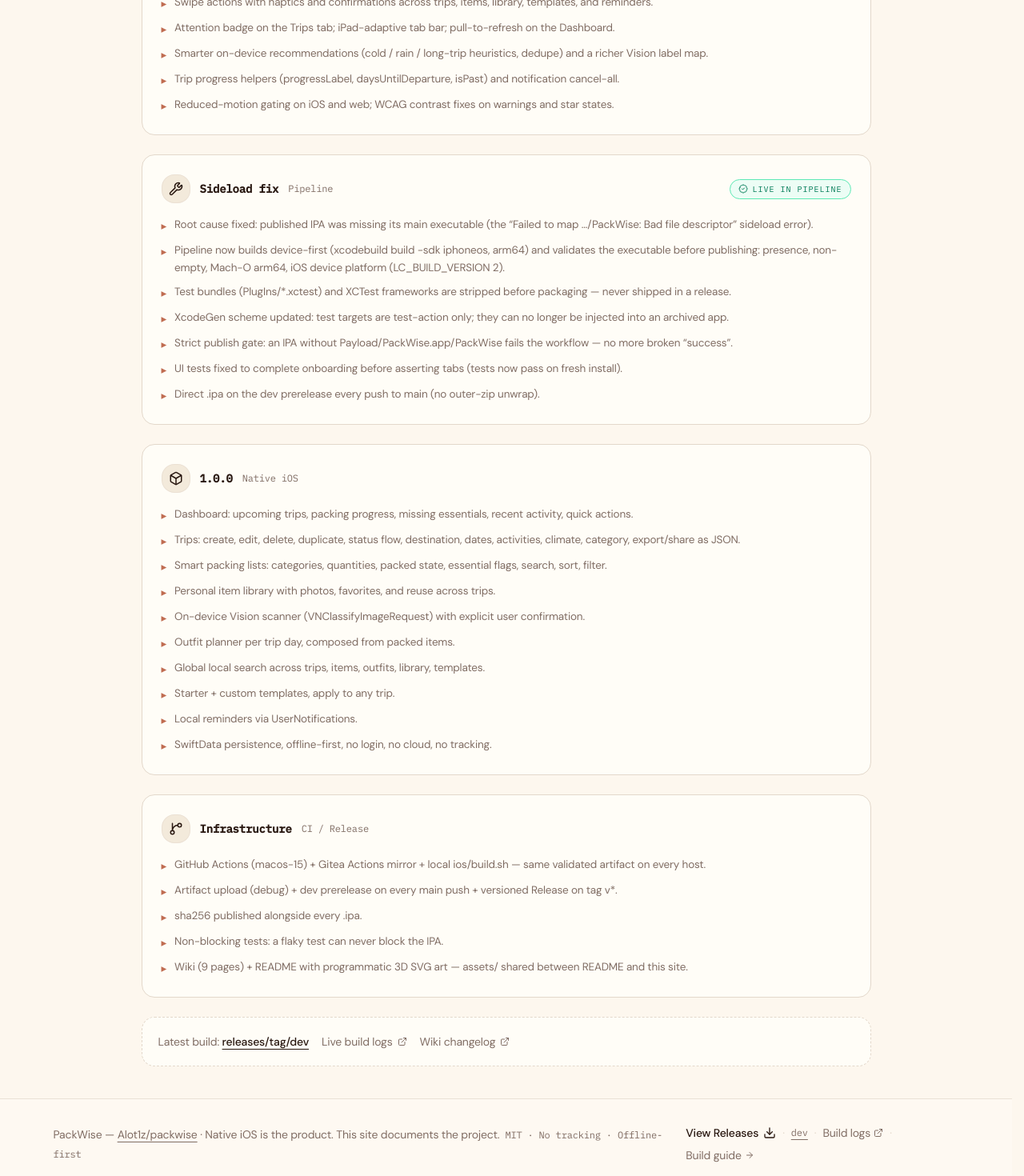
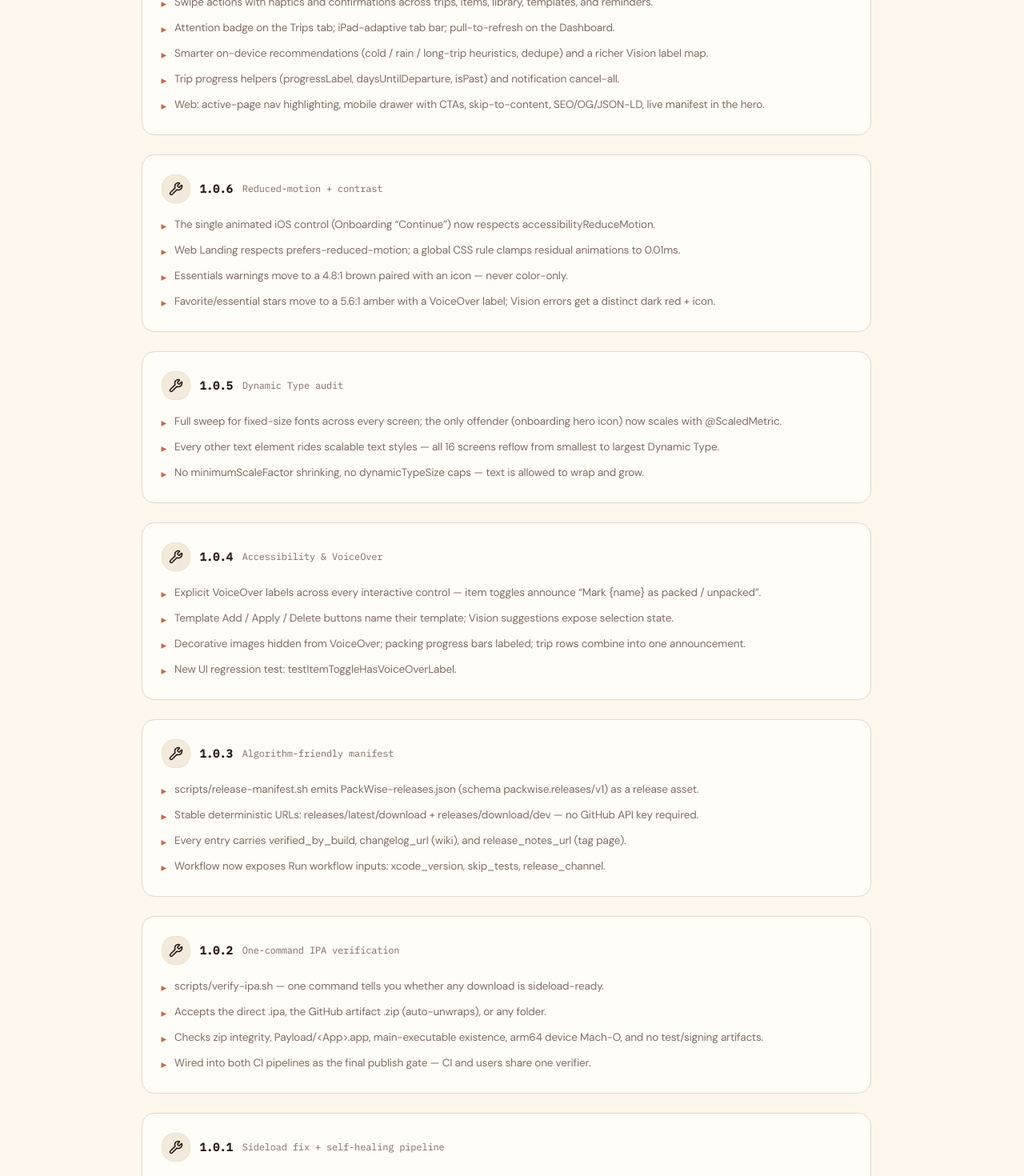
Before and after one commit to Alot1z/packwise, a React (Vite) app: page /changelog in a window 1280 px wide. Shown: the part 1000-2470 px from the top of the page at 80% size. Built offline with nearby package versions, Linux system fonts and the light colour scheme; no server answers; what @convex-dev/auth would draw is missing.

Commit message:
Freebuff: Verify all changes --- then next phase ---- sync all webs...

```diff
--- a/src/pages/Changelog.tsx
+++ b/src/pages/Changelog.tsx
@@ -1,4 +1,4 @@
-import { BadgeCheck, Wrench, Box, GitBranch, ExternalLink } from "lucide-react";
+import { Wrench, Box, ExternalLink } from "lucide-react";
 import { SiteNav, SiteFooter, PageHeader, serif, LIVE_ACTIONS, LIVE_RELEASE_DEV, WIKI_URL } from "@/components/site-shared";
 
 const entries = [
@@ -28,33 +28,85 @@
   },
   {
     tag: "1.0.7",
-    date: "Interaction polish",
+    date: "Interaction polish & hardening",
     icon: Wrench,
     items: [
       "Swipe actions with haptics and confirmations across trips, items, library, templates, and reminders.",
       "Attention badge on the Trips tab; iPad-adaptive tab bar; pull-to-refresh on the Dashboard.",
       "Smarter on-device recommendations (cold / rain / long-trip heuristics, dedupe) and a richer Vision label map.",
       "Trip progress helpers (progressLabel, daysUntilDeparture, isPast) and notification cancel-all.",
-      "Reduced-motion gating on iOS and web; WCAG contrast fixes on warnings and star states.",
+      "Web: active-page nav highlighting, mobile drawer with CTAs, skip-to-content, SEO/OG/JSON-LD, live manifest in the hero.",
     ],
   },
   {
-    tag: "Sideload fix",
-    date: "Pipeline",
+    tag: "1.0.6",
+    date: "Reduced-motion + contrast",
+    icon: Wrench,
+    items: [
+      "The single animated iOS control (Onboarding “Continue”) now respects accessibilityReduceMotion.",
+      "Web Landing respects prefers-reduced-motion; a global CSS rule clamps residual animations to 0.01ms.",
+      "Essentials warnings move to a 4.8:1 brown paired with an icon — never color-only.",
+      "Favorite/essential stars move to a 5.6:1 amber with a VoiceOver label; Vision errors get a distinct dark red + icon.",
+    ],
+  },
+  {
+    tag: "1.0.5",
+    date: "Dynamic Type audit",
+    icon: Wrench,
+    items: [
+      "Full sweep for fixed-size fonts across every screen; the only offender (onboarding hero icon) now scales with @ScaledMetric.",
+      "Every other text element rides scalable text styles — all 16 screens reflow from smallest to largest Dynamic Type.",
+      "No minimumScaleFactor shrinking, no dynamicTypeSize caps — text is allowed to wrap and grow.",
+    ],
+  },
+  {
+    tag: "1.0.4",
+    date: "Accessibility & VoiceOver",
+    icon: Wrench,
+    items: [
+      "Explicit VoiceOver labels across every interactive control — item toggles announce “Mark {name} as packed / unpacked”.",
+      "Template Add / Apply / Delete buttons name their template; Vision suggestions expose selection state.",
+      "Decorative images hidden from VoiceOver; packing progress bars labeled; trip rows combine into one announcement.",
+      "New UI regression test: testItemToggleHasVoiceOverLabel.",
+    ],
+  },
+  {
+    tag: "1.0.3",
+    date: "Algorithm-friendly manifest",
+    icon: Wrench,
+    items: [
+      "scripts/release-manifest.sh emits PackWise-releases.json (schema packwise.releases/v1) as a release asset.",
+      "Stable deterministic URLs: releases/latest/download + releases/download/dev — no GitHub API key required.",
+      "Every entry carries verified_by_build, changelog_url (wiki), and release_notes_url (tag page).",
+      "Workflow now exposes Run workflow inputs: xcode_version, skip_tests, release_channel.",
+    ],
+  },
+  {
+    tag: "1.0.2",
+    date: "One-command IPA verification",
+    icon: Wrench,
+    items: [
+      "scripts/verify-ipa.sh — one command tells you whether any download is sideload-ready.",
+      "Accepts the direct .ipa, the GitHub artifact .zip (auto-unwraps), or any folder.",
+      "Checks zip integrity, Payload/<App>.app, main-executable existence, arm64 device Mach-O, and no test/signing artifacts.",
+      "Wired into both CI pipelines as the final publish gate — CI and users share one verifier.",
+    ],
+  },
+  {
+    tag: "1.0.1",
+    date: "Sideload fix + self-healing pipeline",
     icon: Wrench,
     items: [
       "Root cause fixed: published IPA was missing its main executable (the “Failed to map …/PackWise: Bad file descriptor” sideload error).",
-      "Pipeline now builds device-first (xcodebuild build -sdk iphoneos, arm64) and validates the executable before publishing: presence, non-empty, Mach-O arm64, iOS device platform (LC_BUILD_VERSION 2).",
+      "ios/build.sh is now self-healing — device build → archive → legacy build, with executable validation (exists, non-empty, arm64, platform 2).",
       "Test bundles (PlugIns/*.xctest) and XCTest frameworks are stripped before packaging — never shipped in a release.",
-      "XcodeGen scheme updated: test targets are test-action only; they can no longer be injected into an archived app.",
       "Strict publish gate: an IPA without Payload/PackWise.app/PackWise fails the workflow — no more broken “success”.",
-      "UI tests fixed to complete onboarding before asserting tabs (tests now pass on fresh install).",
       "Direct .ipa on the dev prerelease every push to main (no outer-zip unwrap).",
     ],
   },
   {
     tag: "1.0.0",
-    date: "Native iOS",
+    date: "Native iOS + docs platform",
     icon: Box,
     items: [
       "Dashboard: upcoming trips, packing progress, missing essentials, recent activity, quick actions.",
@@ -64,21 +116,9 @@
       "On-device Vision scanner (VNClassifyImageRequest) with explicit user confirmation.",
       "Outfit planner per trip day, composed from packed items.",
       "Global local search across trips, items, outfits, library, templates.",
-      "Starter + custom templates, apply to any trip.",
-      "Local reminders via UserNotifications.",
+      "Starter + custom templates, apply to any trip; local reminders via UserNotifications.",
       "SwiftData persistence, offline-first, no login, no cloud, no tracking.",
-    ],
-  },
-  {
-    tag: "Infrastructure",
-    date: "CI / Release",
-    icon: GitBranch,
-    items: [
-      "GitHub Actions (macos-15) + Gitea Actions mirror + local ios/build.sh — same validated artifact on every host.",
-      "Artifact upload (debug) + dev prerelease on every main push + versioned Release on tag v*.",
-      "sha256 published alongside every .ipa.",
-      "Non-blocking tests: a flaky test can never block the IPA.",
-      "Wiki (9 pages) + README with programmatic 3D SVG art — assets/ shared between README and this site.",
+      "Docs: README + Wiki (9 pages) + live site with programmatic 3D SVG art; XcodeGen build; three build hosts.",
     ],
   },
 ];
@@ -100,11 +140,6 @@
               <div className="size-9 rounded-xl bg-secondary grid place-items-center border border-border/50"><e.icon className="size-[18px]" /></div>
               <div className="font-mono text-sm font-semibold">{e.tag}</div>
               <div className="text-xs text-muted-foreground font-mono">{e.date}</div>
-              {e.tag === "Sideload fix" && (
-                <span className="ml-auto inline-flex items-center gap-1.5 text-[10px] font-mono uppercase tracking-widest px-2.5 py-1 rounded-full border border-emerald-300 bg-emerald-50 text-emerald-700">
-                  <BadgeCheck className="size-3" /> Live in pipeline
-                </span>
-              )}
             </div>
             <ul className="mt-4 space-y-2">
               {e.items.map((i) => (
```
Also changed, not shown: 1 other file (tests, documents, lock files or other folders).
